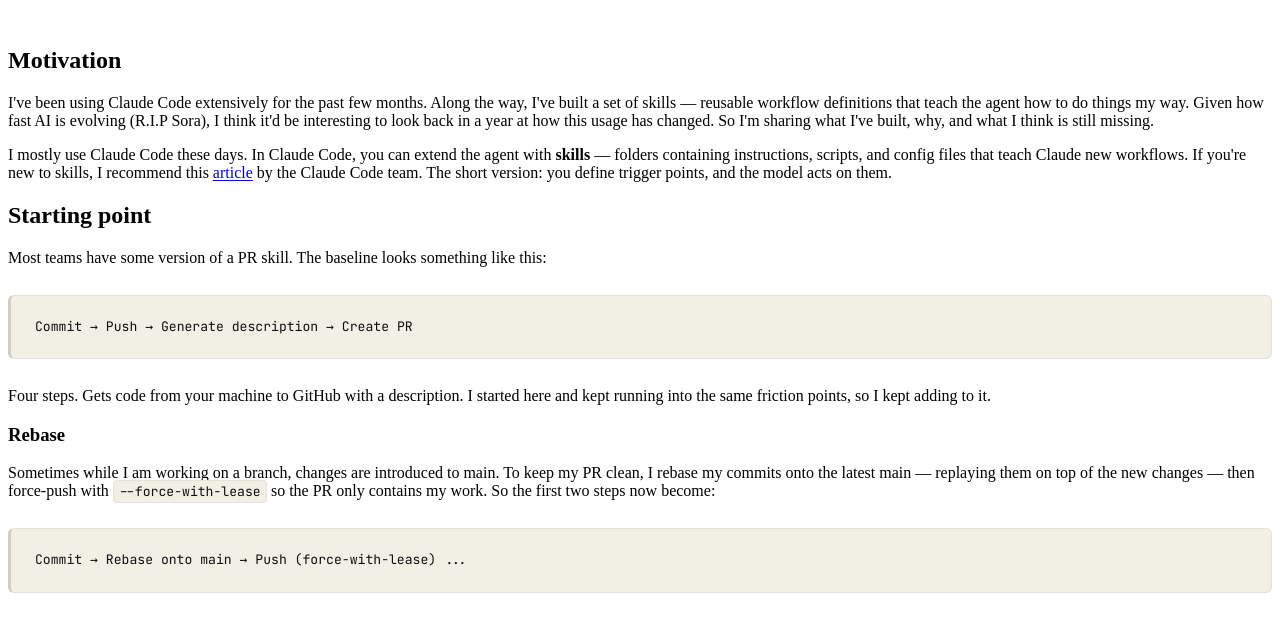
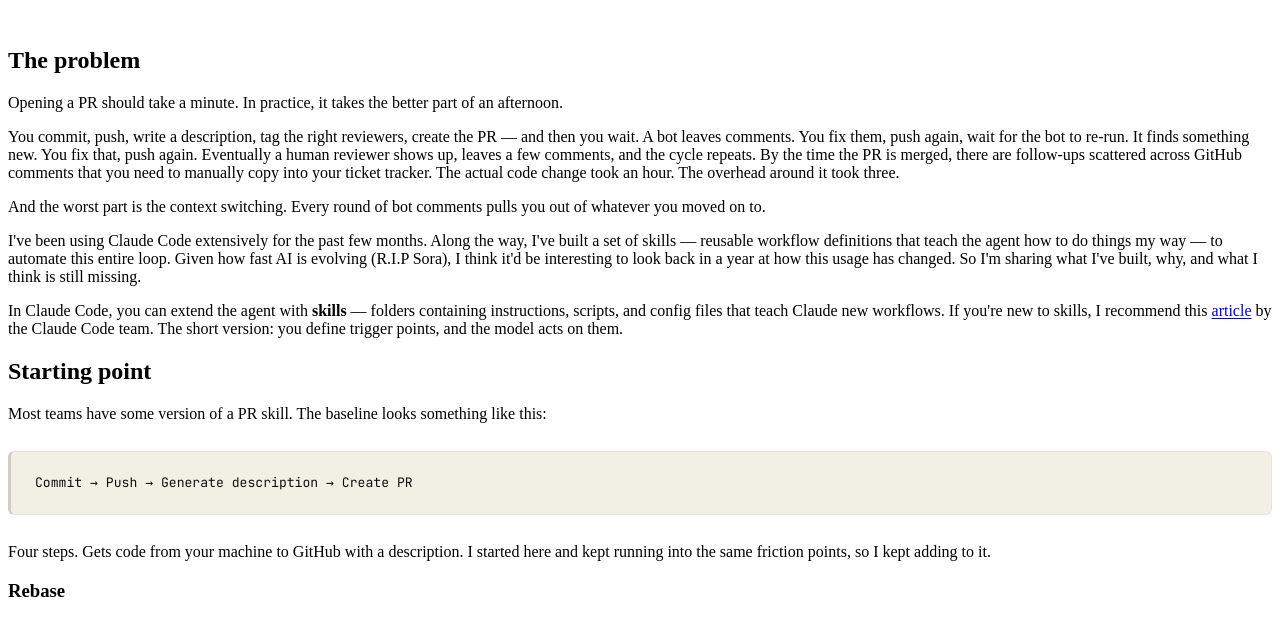
Before and after one commit to sucramual/sucramual.github.io, an Eleventy site: page src/writing/skills/index.md in a window 1280 px wide. Shown: the part 145-762 px from the top of the page. Built offline with nearby package versions, Linux system fonts and the light colour scheme; Eleventy itself is replaced by a stand-in of ours; code samples lack their colours; files that its build step writes are made by us from their sources.

Commit message:
Revise skills post: add opening hook, flesh out post-merge-followup, update subtitle

````diff
--- a/src/writing/skills/index.md
+++ b/src/writing/skills/index.md
@@ -2,17 +2,23 @@
 layout: layouts/post.njk
 title: "How I Stopped Babysitting My PRs"
 date: 2026-03-29
-description: Building Claude Code skills to automate the mundane parts of the PR lifecycle.
+description: Just let Claude Code do it.
 tags: posts
 ---
 
 # How I Stopped Babysitting My PRs
 
-## Motivation
+## The problem
 
-I've been using Claude Code extensively for the past few months. Along the way, I've built a set of skills — reusable workflow definitions that teach the agent how to do things my way. Given how fast AI is evolving (R.I.P Sora), I think it'd be interesting to look back in a year at how this usage has changed. So I'm sharing what I've built, why, and what I think is still missing.
+Opening a PR should take a minute. In practice, it takes the better part of an afternoon.
 
-I mostly use Claude Code these days. In Claude Code, you can extend the agent with **skills** — folders containing instructions, scripts, and config files that teach Claude new workflows. If you're new to skills, I recommend this [article](https://x.com/trq212/status/2033949937936085378) by the Claude Code team. The short version: you define trigger points, and the model acts on them.
+You commit, push, write a description, tag the right reviewers, create the PR — and then you wait. A bot leaves comments. You fix them, push again, wait for the bot to re-run. It finds something new. You fix that, push again. Eventually a human reviewer shows up, leaves a few comments, and the cycle repeats. By the time the PR is merged, there are follow-ups scattered across GitHub comments that you need to manually copy into your ticket tracker. The actual code change took an hour. The overhead around it took three.
+
+And the worst part is the context switching. Every round of bot comments pulls you out of whatever you moved on to.
+
+I've been using Claude Code extensively for the past few months. Along the way, I've built a set of skills — reusable workflow definitions that teach the agent how to do things my way — to automate this entire loop. Given how fast AI is evolving (R.I.P Sora), I think it'd be interesting to look back in a year at how this usage has changed. So I'm sharing what I've built, why, and what I think is still missing.
+
+In Claude Code, you can extend the agent with **skills** — folders containing instructions, scripts, and config files that teach Claude new workflows. If you're new to skills, I recommend this [article](https://x.com/trq212/status/2033949937936085378) by the Claude Code team. The short version: you define trigger points, and the model acts on them.
 
 ## Starting point
 
@@ -89,13 +95,15 @@ Wait for comments → Collect feedback → Classify (valid/stale/won't-fix) →
 
 ### /post-merge-followup
 
-When a PR is approved and merged, oftentimes there are follow-ups to be addressed in future PRs. In light of that, I created `/post-merge-followup`, which:
+Here's a pattern I kept repeating: PR gets merged, and buried in the comments are three things that need follow-up tickets. A reviewer suggested a refactor that was out of scope. A bot flagged a performance concern I deferred. I said "will address in a follow-up" somewhere in a thread. A week later, I've forgotten all of them.
+
+`/post-merge-followup` scans the merged PR for exactly these signals — explicit deferrals ("out of scope", "follow-up", "separate PR"), unresolved suggestions, bot recommendations that were acknowledged but not implemented — and turns them into tickets:
 
 ```
 Fetch PR context → Find linked ticket → Identify follow-up candidates → Present table to user → Confirm → Create tickets → Comment on PR → Notify reviewers
 ```
 
-This saves me from the tedious back-and-forth of copying links between GitHub, the ticket tracker, and chat.
+It presents the candidates for confirmation before creating anything, because not every deferred comment deserves a ticket. But the ones that do get tracked automatically, linked back to the source PR, and the reviewers who raised them get notified on Slack. No more lost follow-ups.
 
 ## [/review-plan](https://github.com/sucramual/review-plan-skill)
 
````
